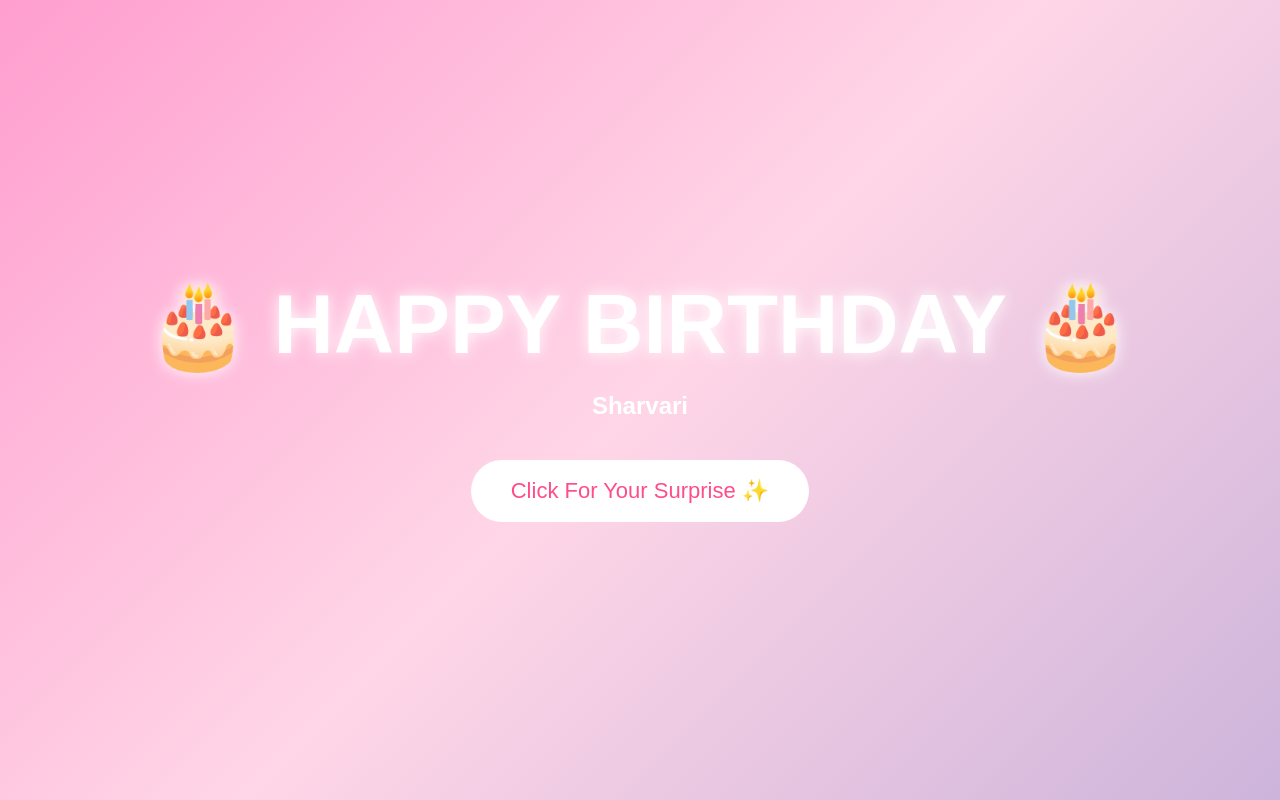
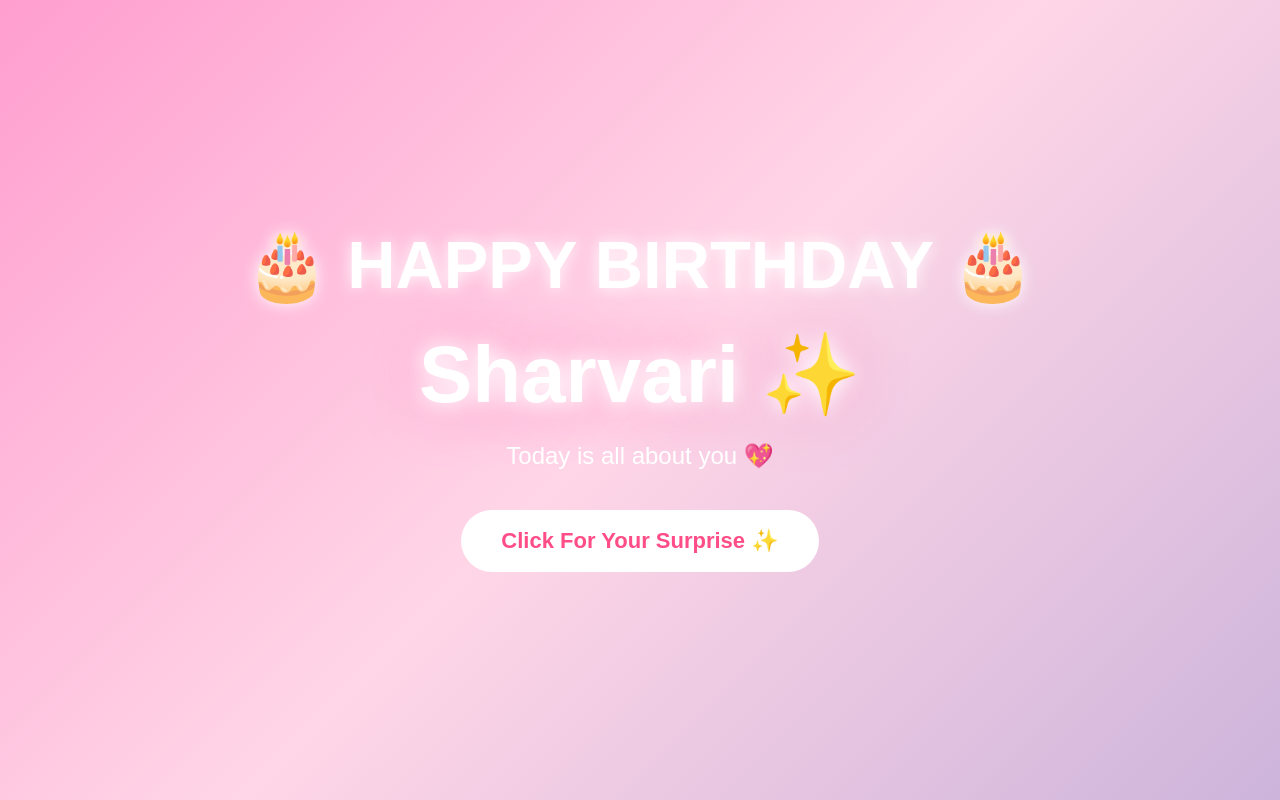
Before and after one commit to rajmurade/birthday-surprise, a Flask app: page / in a window 1280 px wide. Run offline with Flask 3, Linux system fonts and the light colour scheme.

Commit message:
Improved birthday page

```diff
--- a/templates/index.html
+++ b/templates/index.html
@@ -33,10 +33,11 @@
 
         .box{
             text-align:center;
+            padding:20px;
         }
 
         h1{
-            font-size:5rem;
+            font-size:4rem;
             color:white;
 
             text-shadow:
@@ -45,13 +46,34 @@
             animation:pulse 2s infinite;
         }
 
-        h2{
+        .name{
+
+            font-size:5rem;
+
+            font-weight:bold;
+
             color:white;
-            margin-top:20px;
+
+            margin-top:25px;
+            margin-bottom:20px;
+
+            text-shadow:
+                0 0 10px white,
+                0 0 20px white,
+                0 0 30px #ff69b4,
+                0 0 50px #ff69b4;
+
+            animation:glow 2s infinite alternate;
+        }
+
+        .message{
+            color:white;
+            font-size:1.5rem;
             margin-bottom:40px;
         }
 
         button{
+
             padding:18px 40px;
 
             border:none;
@@ -61,6 +83,7 @@
             color:#ff4d88;
 
             font-size:22px;
+            font-weight:bold;
 
             cursor:pointer;
 
@@ -79,6 +102,40 @@
 
         }
 
+        @keyframes glow{
+
+            from{
+                text-shadow:
+                    0 0 10px white,
+                    0 0 20px white,
+                    0 0 30px #ff69b4;
+            }
+
+            to{
+                text-shadow:
+                    0 0 20px white,
+                    0 0 40px white,
+                    0 0 60px #ff69b4;
+            }
+
+        }
+
+        @media(max-width:768px){
+
+            h1{
+                font-size:2.5rem;
+            }
+
+            .name{
+                font-size:3.5rem;
+            }
+
+            .message{
+                font-size:1.2rem;
+            }
+
+        }
+
     </style>
 
 </head>
@@ -89,14 +146,18 @@
 
     <h1>🎂 HAPPY BIRTHDAY 🎂</h1>
 
-    <h2>{{ name }}</h2>
+    <div class="name">
+        {{ name }} ✨
+    </div>
+
+    <div class="message">
+        Today is all about you 💖
+    </div>
 
     <a href="/celebrate">
 
         <button>
-
             Click For Your Surprise ✨
-
         </button>
 
     </a>
```
